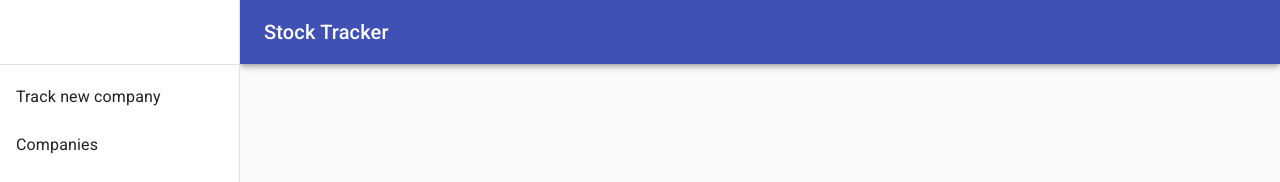
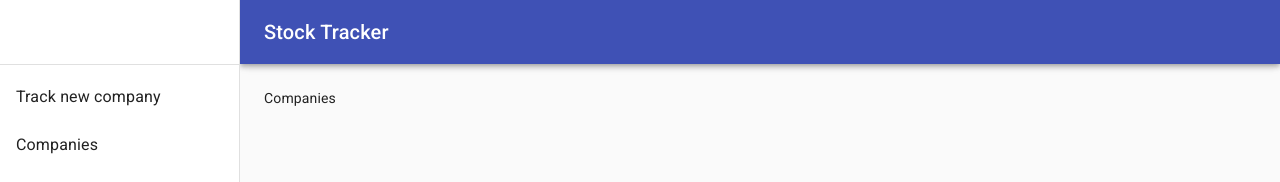
Before and after one commit to natvet/stock-tracker, a React app: page / in a window 1280 px wide. Shown: the top 182 px of the page. Built offline with nearby package versions, Linux system fonts and the light colour scheme.

Commit message:
Add routing

```diff
--- a/package.json
+++ b/package.json
@@ -25,6 +25,7 @@
     "@material-ui/core": "^4.4.2",
     "@material-ui/icons": "^4.4.1",
     "react": "^16.9.0",
-    "react-dom": "^16.9.0"
+    "react-dom": "^16.9.0",
+    "react-router-dom": "^5.0.1"
   }
 }
--- a/src/App.js
+++ b/src/App.js
@@ -1,25 +1,34 @@
 import React from 'react';
 import Header from './components/Header';
 import Menu from './components/Menu';
+import Companies from './components/Companies';
+import TrackNew from './components/TrackNew';
 import CssBaseline from '@material-ui/core/CssBaseline';
 import { makeStyles } from '@material-ui/core/styles';
 import { AppContext } from './AppContext';
+import { BrowserRouter as Router, Route } from "react-router-dom";
 
-const useStyles = makeStyles(theme => ({
-  root: {
-    display: 'flex',
+const useStyles = makeStyles({
+  main: {
+    padding: '88px 24px 24px 264px'
   }
-}));
+});
 
 const App = () => {
   const classes = useStyles();
   return (
     <AppContext.Provider value={{ drawerWidth: 240 }}>
-      <div className="root">
-        <CssBaseline />
-        <Header />
-        <Menu />
-      </div>
+      <Router>
+        <div>
+          <CssBaseline />
+          <Header />
+          <Menu />
+          <main className={classes.main}>
+            <Route path="/track-new" component={TrackNew} />
+            <Route path="/" exact component={Companies} />
+          </main>
+        </div>
+      </Router>
     </AppContext.Provider>
   )
 }
--- /dev/null
+++ b/src/components/Companies.js
@@ -0,0 +1,7 @@
+import React from 'react';
+
+const Companies = () => (
+  <div>Companies</div>
+)
+
+export default Companies;
--- a/src/components/Header.js
+++ b/src/components/Header.js
@@ -15,7 +15,7 @@ const Header = () => {
   const { drawerWidth } = useContext(AppContext)
   const classes = useStyles(drawerWidth)
   return (
-    <AppBar position="fixed" className={classes.appBar}>
+    <AppBar className={classes.appBar}>
       <Toolbar>
         <Typography variant="h6">
           Stock Tracker
--- a/src/components/Menu.js
+++ b/src/components/Menu.js
@@ -6,6 +6,7 @@ import Divider from '@material-ui/core/Divider';
 import ListItem from '@material-ui/core/ListItem';
 import ListItemText from '@material-ui/core/ListItemText';
 import { AppContext } from './../AppContext';
+import { Link } from 'react-router-dom';
 
 const useStyles = makeStyles(theme => ({
   root: {
@@ -36,10 +37,10 @@ export default function PermanentDrawerLeft() {
       <div className={classes.toolbar} />
       <Divider />
       <List>
-        <ListItem button >
+        <ListItem button component={Link} to='/track-new'>
           <ListItemText>Track new company</ListItemText>
         </ListItem>
-        <ListItem button >
+        <ListItem button component={Link} to='/'>
           <ListItemText>Companies</ListItemText>
         </ListItem>
       </List>
--- /dev/null
+++ b/src/components/TrackNew.js
@@ -0,0 +1,7 @@
+import React from 'react';
+
+const TrackNew = () => (
+  <div>Track New</div>
+)
+
+export default TrackNew;
--- a/webpack.config.js
+++ b/webpack.config.js
@@ -1,5 +1,8 @@
 const HtmlWebPackPlugin = require("html-webpack-plugin");
 module.exports = {
+  output: {
+    publicPath: '/'
+  },
   module: {
     rules: [
       {
@@ -19,6 +22,9 @@ module.exports = {
       }
     ]
   },
+  devServer: {
+    historyApiFallback: true,
+  },
   plugins: [
     new HtmlWebPackPlugin({
       template: "./src/index.html",
```
Also changed, not shown: 1 other file (tests, documents, lock files or other folders).
